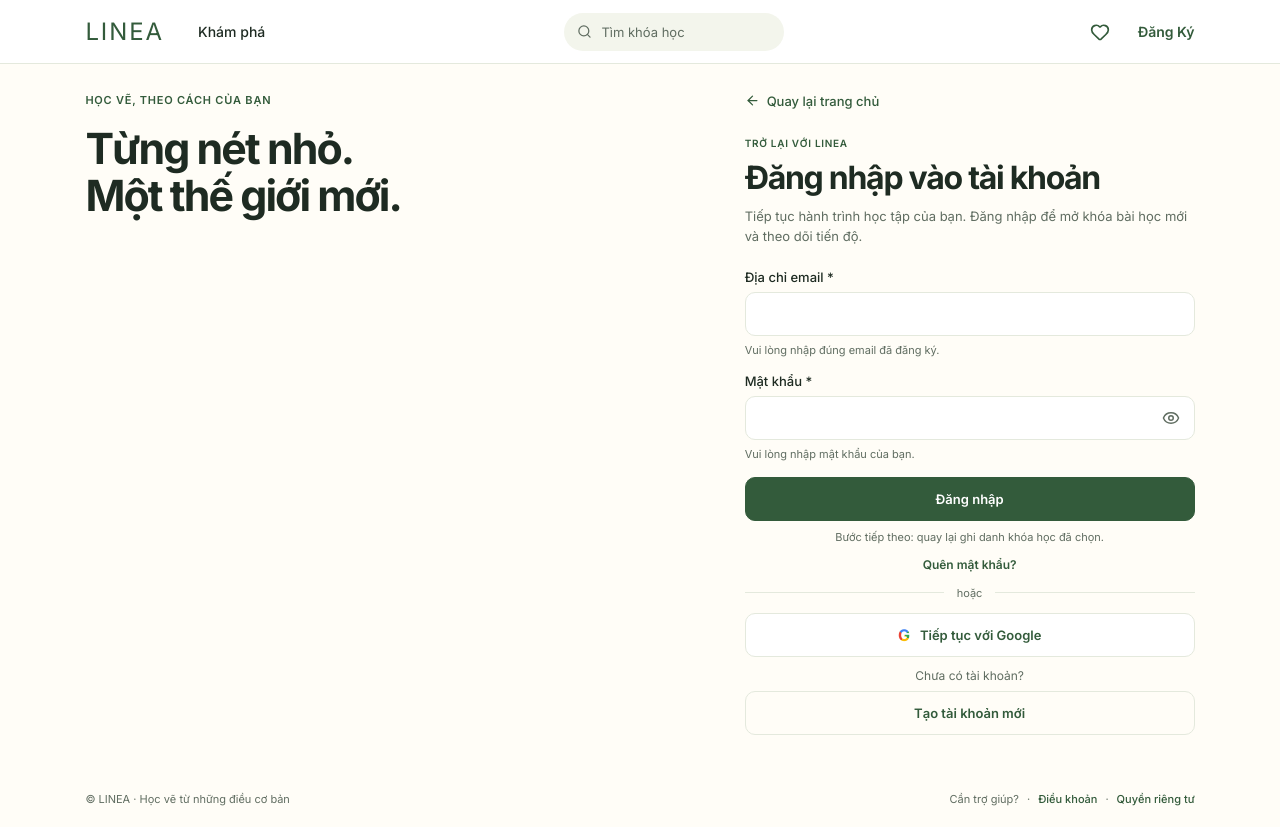
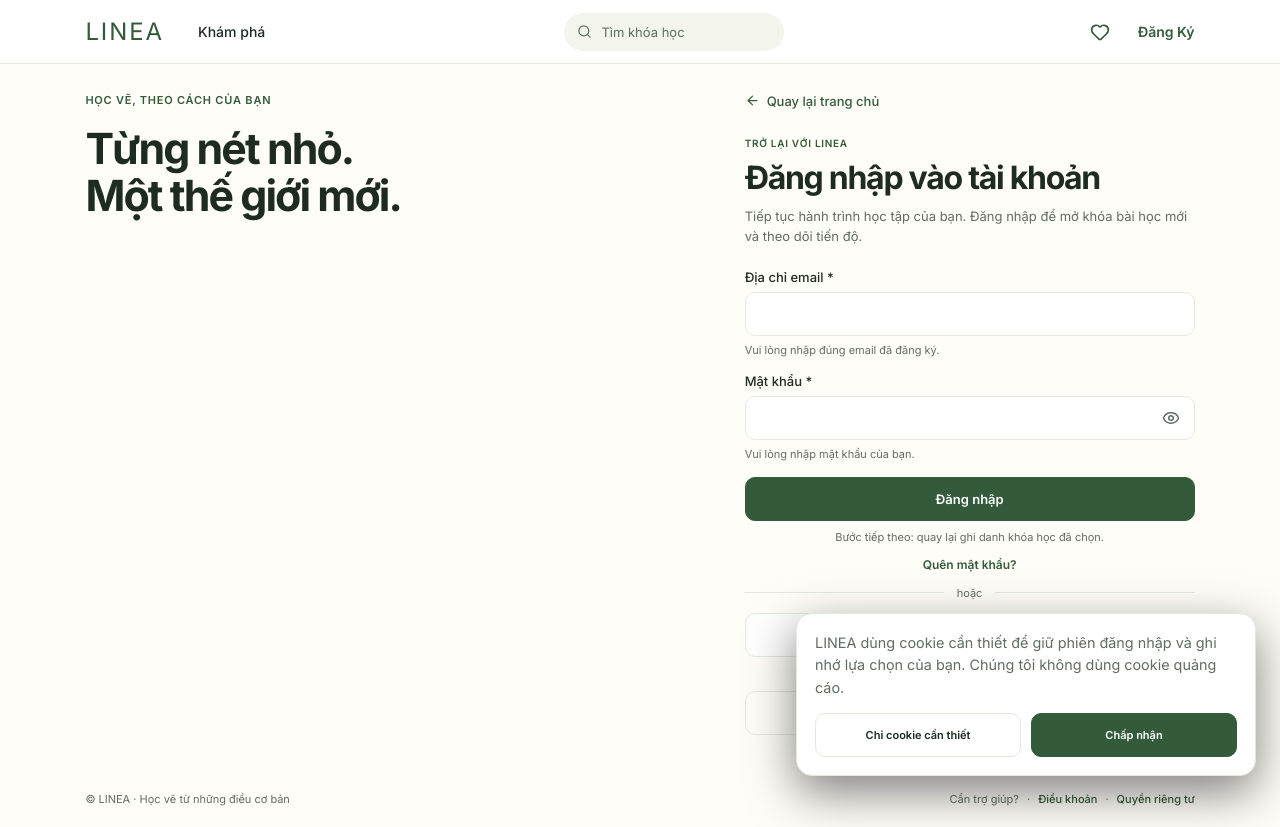
Before and after one commit to Ddawng18/PA-Nhom3, a React (Vite) app: page /login in a window 1280 px wide. Built offline with nearby package versions, Linux system fonts and the light colour scheme; no server answers.

Commit message:
feat: add cookie consent and clarify hidden course state

```diff
--- /dev/null
+++ b/src/components/CookieConsent.tsx
@@ -0,0 +1,44 @@
+import { useEffect, useState } from "react";
+import "../styles/cookie-consent.css";
+
+const STORAGE_KEY = "linea-cookie-consent-v1";
+
+export default function CookieConsent() {
+  const [visible, setVisible] = useState(false);
+
+  useEffect(() => {
+    try {
+      setVisible(!localStorage.getItem(STORAGE_KEY));
+    } catch {
+      setVisible(true);
+    }
+  }, []);
+
+  function choose(value: "essential" | "accepted") {
+    try {
+      localStorage.setItem(STORAGE_KEY, value);
+    } catch {
+      setVisible(false);
+    }
+    setVisible(false);
+  }
+
+  if (!visible) return null;
+
+  return (
+    <aside className="cookie-consent" role="region" aria-label="Thông báo cookie">
+      <p>
+        LINEA dùng cookie cần thiết để giữ phiên đăng nhập và ghi nhớ lựa chọn của bạn.
+        Chúng tôi không dùng cookie quảng cáo.
+      </p>
+      <div className="cookie-consent-actions">
+        <button className="button button-outline" type="button" onClick={() => choose("essential")}>
+          Chỉ cookie cần thiết
+        </button>
+        <button className="button button-primary" type="button" onClick={() => choose("accepted")}>
+          Chấp nhận
+        </button>
+      </div>
+    </aside>
+  );
+}
--- a/src/main.tsx
+++ b/src/main.tsx
@@ -2,6 +2,7 @@ import { StrictMode } from "react";
 import { createRoot } from "react-dom/client";
 import { createBrowserRouter, createRoutesFromElements, Navigate, Route, RouterProvider } from "react-router-dom";
 import AuthProvider from "./auth/AuthProvider";
+import CookieConsent from "./components/CookieConsent";
 import UserRoleProvider from "./auth/UserRoleProvider";
 import ProtectedRoute from "./components/ProtectedRoute";
 import AdminRoleGuard from "./components/AdminRoleGuard";
@@ -138,7 +139,7 @@ const router = createBrowserRouter(createRoutesFromElements(
 ));
 
 function App() {
-  return <AuthProvider><UserRoleProvider><RouterProvider router={router} /></UserRoleProvider></AuthProvider>;
+  return <AuthProvider><UserRoleProvider><RouterProvider router={router} /><CookieConsent /></UserRoleProvider></AuthProvider>;
 }
 
 const root = document.getElementById("root");
--- a/src/pages/StudentLearningOverviewPage.tsx
+++ b/src/pages/StudentLearningOverviewPage.tsx
@@ -31,7 +31,7 @@ export default function StudentLearningOverviewPage({ mode }: { mode: "progress"
         {courses.length === 0 && <Link to="/my-courses">Khám phá khóa học để bắt đầu</Link>}
         {courses.map(c => <section className="settings-card" key={c.id}><h2>{c.title}</h2><label>Tiến độ bài học: {c.percent}%<progress value={c.percent} max={100} /></label>
           <p>{c.status === "HOAN_THANH" ? "Đã hoàn thành khóa học" : "Đang học"} · Bài tập đã chấm: {assignments.filter(a => a.courseId === c.id && a.submission?.grade).length}/{assignments.filter(a => a.courseId === c.id).length}</p>
-          {c.available ? <Link className="button button-primary" to={`/courses/${c.id}/learn`}>Xem khóa học</Link> : <p>Khóa học đang tạm ẩn.</p>}</section>)}
+          {c.available ? <Link className="button button-primary" to={`/courses/${c.id}/learn`}>Xem khóa học</Link> : <p>Khóa học đang tạm ẩn. Vui lòng liên hệ giáo viên.</p>}</section>)}
       </> : <>
         <nav className="settings-tabs" aria-label="Lọc bài tập">{[["all", "Tất cả"], ["new", "Chưa nộp"], ["waiting", "Chờ chấm"], ["graded", "Đã chấm"]].map(([id, label]) => <button key={id} type="button" className={`settings-tab${filter === id ? " active" : ""}`} onClick={() => setFilter(id)}>{label}</button>)}</nav>
         {visible.length === 0 && <p>Chưa có bài tập trong mục này.</p>}
--- /dev/null
+++ b/src/styles/cookie-consent.css
@@ -0,0 +1,53 @@
+.cookie-consent {
+  position: fixed;
+  right: 24px;
+  bottom: 24px;
+  z-index: 80;
+  width: min(460px, calc(100vw - 32px));
+  padding: 18px;
+  border: 1px solid var(--color-border);
+  border-radius: 16px;
+  background: var(--color-surface);
+  box-shadow: 0 16px 48px var(--color-shadow);
+}
+
+.cookie-consent p {
+  margin: 0 0 14px;
+  color: var(--color-muted);
+  font-size: 0.9rem;
+  line-height: 1.55;
+}
+
+.cookie-consent-actions {
+  display: flex;
+  flex-wrap: wrap;
+  gap: 10px;
+}
+
+.cookie-consent .button {
+  min-height: 44px;
+  flex: 1 1 160px;
+  border-radius: 10px;
+  border: 1px solid var(--color-border);
+  padding: 0 14px;
+  font-weight: 600;
+  cursor: pointer;
+}
+
+.cookie-consent .button-primary {
+  background: var(--color-primary);
+  border-color: var(--color-primary);
+  color: #fff;
+}
+
+.cookie-consent .button-outline {
+  background: var(--color-surface);
+  color: var(--color-text);
+}
+
+@media (max-width: 520px) {
+  .cookie-consent {
+    right: 16px;
+    bottom: 16px;
+  }
+}
```
